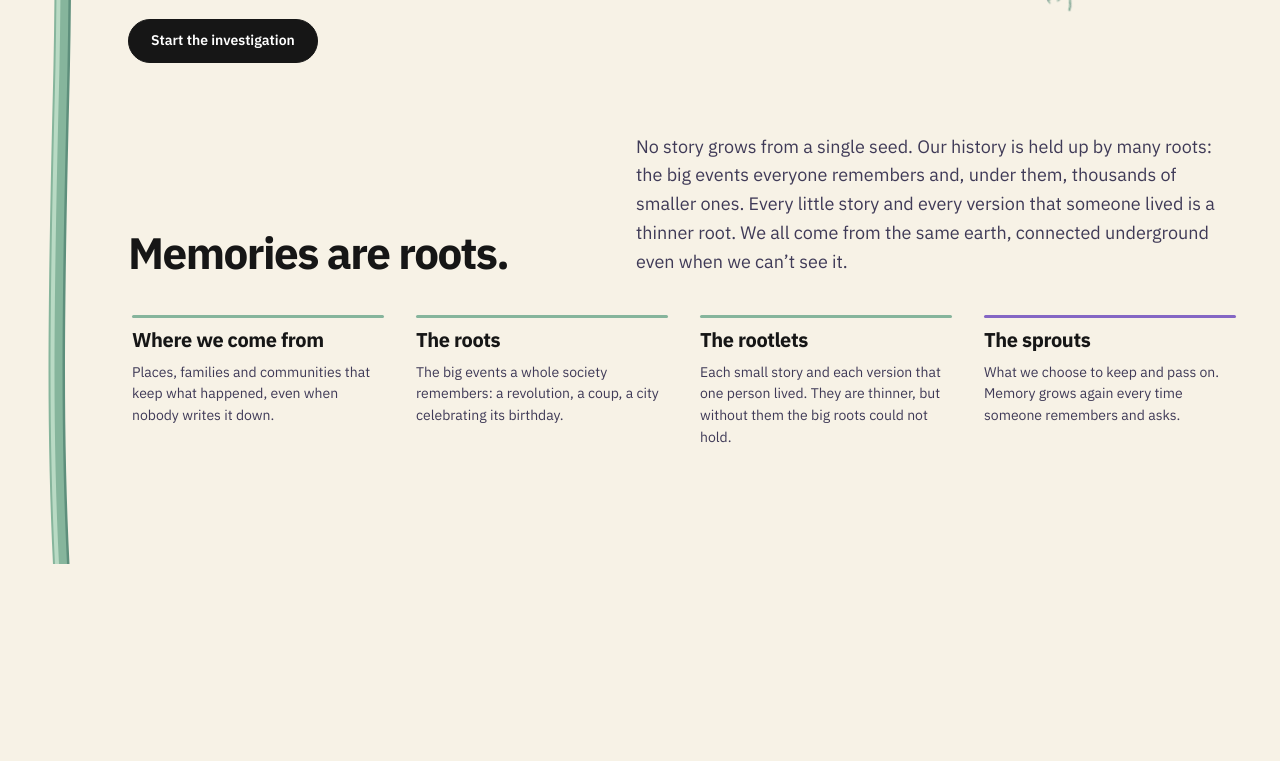
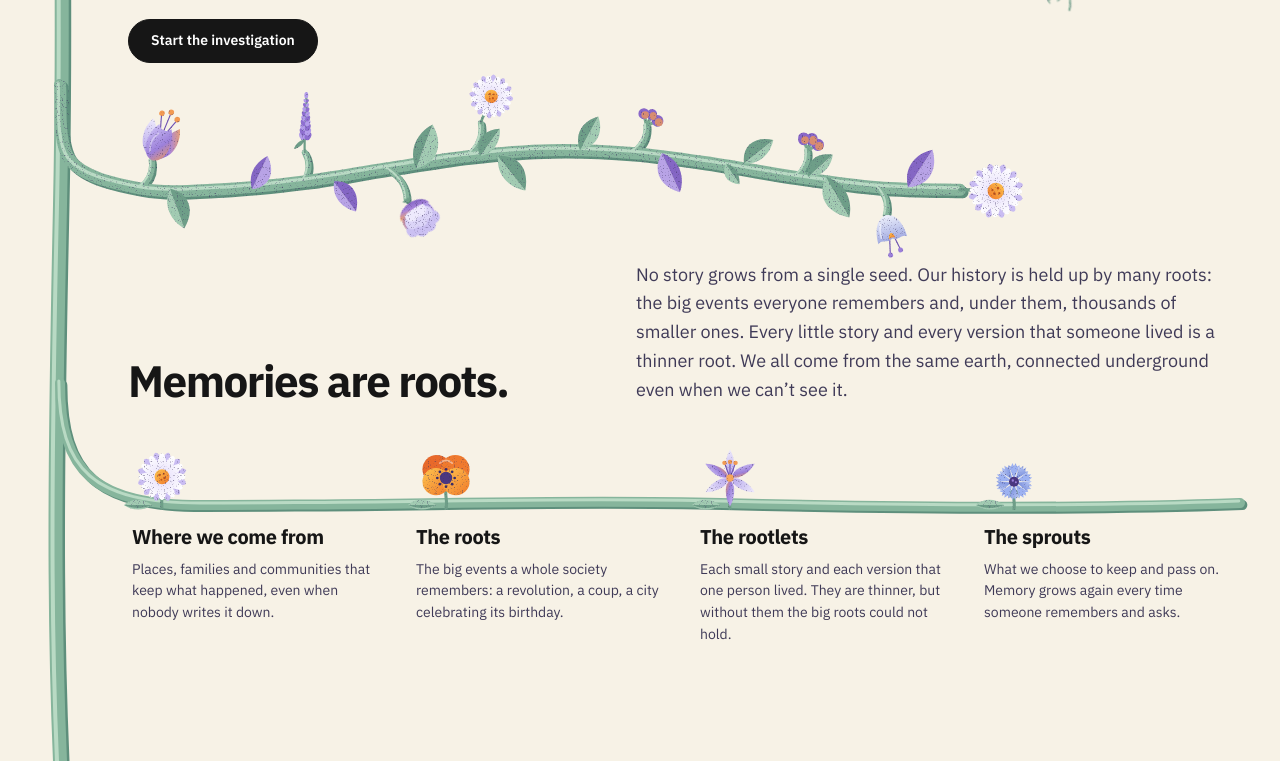
Before and after one commit to kath-woo/LabUX-UI, a plain HTML site: page pamyat/index.html in a window 1280 px wide. Shown: the part 698-1459 px from the top of the page. Before the commit the page ends 1262 px from the top, so only its background shows below. Drawn offline with Linux system fonts and the light colour scheme; a web font is replaced by a local one.

Commit message:
PAMYAT: inicio con guirnalda y enredadera de flores
Co-Authored-By: Claude Opus 5.5 <noreply@anthropic.com>
Claude-Session: https://claude.ai/code/session_01F5yHrKqC56RnYMo2tNMXre

```diff
--- a/pamyat/index.html
+++ b/pamyat/index.html
@@ -320,15 +320,48 @@ input[type=range]{accent-color:#6FA03C}
 </div>
 </div>
 
+<div class="garl" aria-hidden="true" style="height: 170px; margin-top: -20px; margin-bottom: -40px; overflow: visible"><svg viewBox="0 0 1200 170" style="height: 170px; overflow: visible">
+<g filter="url(#f-grain)">
+<g fill="none" stroke-linecap="round" stroke-linejoin="round">
+<path d="{{ig.s0}}" stroke="#5E8F7C" stroke-width="12" transform="translate(2.5 2.5)"></path>
+<path d="{{ig.s1}}" stroke="#5E8F7C" stroke-width="6" transform="translate(2 2)"></path>
+<path d="{{ig.s0}}" stroke="#86B59C" stroke-width="12"></path>
+<path d="{{ig.s1}}" stroke="#86B59C" stroke-width="6"></path>
+<path d="{{ig.s2}}" stroke="#7AAA91" stroke-width="3.2"></path>
+<path d="{{ig.s0}}" stroke="#B9DAC4" stroke-width="3.2" transform="translate(-2 -2)"></path>
+<path d="{{ig.s1}}" stroke="#B9DAC4" stroke-width="2" transform="translate(-1.5 -1.5)"></path>
+</g>
+<path d="{{ig.la}}" fill="#A2CBB2"></path><path d="{{ig.lb}}" fill="#6E9E88"></path>
+<path d="{{ig.pa}}" fill="#B8A3E6"></path><path d="{{ig.pb}}" fill="#8466C4"></path>
+<path d="{{ig.be}}" fill="#8A67C9"></path><path d="{{ig.bh}}" fill="#F29A55" opacity="0.75"></path>
+<use href="{{ig.f0.href}}" transform="{{ig.f0.tf}}" opacity="{{ig.f0.op}}"></use>
+<use href="{{ig.f1.href}}" transform="{{ig.f1.tf}}" opacity="{{ig.f1.op}}"></use>
+<use href="{{ig.f2.href}}" transform="{{ig.f2.tf}}" opacity="{{ig.f2.op}}"></use>
+<use href="{{ig.f3.href}}" transform="{{ig.f3.tf}}" opacity="{{ig.f3.op}}"></use>
+<use href="{{ig.f4.href}}" transform="{{ig.f4.tf}}" opacity="{{ig.f4.op}}"></use>
+<use href="{{ig.f5.href}}" transform="{{ig.f5.tf}}" opacity="{{ig.f5.op}}"></use>
+<use href="{{ig.f6.href}}" transform="{{ig.f6.tf}}" opacity="{{ig.f6.op}}"></use>
+<use href="{{ig.f7.href}}" transform="{{ig.f7.tf}}" opacity="{{ig.f7.op}}"></use>
+<use href="{{ig.f8.href}}" transform="{{ig.f8.tf}}" opacity="{{ig.f8.op}}"></use>
+<use href="{{ig.f9.href}}" transform="{{ig.f9.tf}}" opacity="{{ig.f9.op}}"></use>
+<use href="{{ig.f10.href}}" transform="{{ig.f10.tf}}" opacity="{{ig.f10.op}}"></use>
+<use href="{{ig.f11.href}}" transform="{{ig.f11.tf}}" opacity="{{ig.f11.op}}"></use>
+</g>
+</svg></div>
 <div style="padding: 28px 0 4px; display: flex; flex-wrap: wrap; gap: 16px 48px; align-items: flex-end">
 <h2 style="flex: 1 1 300px; margin: 0; font-size: 44px; line-height: 1.05; font-weight: 700; letter-spacing: -0.035em">Memories are roots.</h2>
 <p style="flex: 1.4 1 380px; margin: 0; font-size: 18px; line-height: 1.6; color: #3F3A57">No story grows from a single seed. Our history is held up by many roots: the big events everyone remembers and, under them, thousands of smaller ones. Every little story and every version that someone lived is a thinner root. We all come from the same earth, connected underground even when we can’t see it.</p>
 </div>
-<div style="position: relative; margin-top: 8px">
+<div style="position: relative; margin-top: 16px">
+<svg aria-hidden="true" viewBox="0 0 1000 80" preserveAspectRatio="none" style="position: absolute; left: -68px; top: 0; width: calc(100% + 68px); height: 80px; pointer-events: none; overflow: visible">
+<path d="M0 -60 C0 30 30 62 120 62 C300 62 420 56 560 60 S 860 66 1000 60" fill="none" stroke="#5E8F7C" stroke-width="10" stroke-linecap="round" vector-effect="non-scaling-stroke" transform="translate(2 2)"></path>
+<path d="M0 -60 C0 30 30 62 120 62 C300 62 420 56 560 60 S 860 66 1000 60" fill="none" stroke="#86B59C" stroke-width="10" stroke-linecap="round" vector-effect="non-scaling-stroke"></path>
+<path d="M0 -60 C0 30 30 62 120 62 C300 62 420 56 560 60 S 860 66 1000 60" fill="none" stroke="#B9DAC4" stroke-width="3" stroke-linecap="round" vector-effect="non-scaling-stroke" transform="translate(-1 -2)"></path>
+</svg>
 <div style="position: relative; display: grid; grid-template-columns: repeat(auto-fit, minmax(230px, 1fr)); gap: 24px">
 <sc-for list="{{pillars}}" as="pl" hint-placeholder-count="4">
 <article style="padding: 8px 4px; display: flex; flex-direction: column; gap: 10px">
-<span aria-hidden="true" style="display: block; height: 3px; border-radius: 2px; background: {{pl.line}}"></span>
+<svg aria-hidden="true" viewBox="0 0 90 70" style="width: 90px; height: 70px; overflow: visible; margin: -6px 0 0 -10px"><g filter="url(#f-grain)"><path d="M30 60 C20 52 8 54 2 60 C10 66 22 66 30 60 Z" fill="#A2CBB2"></path><path d="M30 60 C20 60 10 60 2 60 C10 64 22 64 30 60 Z" fill="#6E9E88"></path><use href="{{pl.k}}" transform="translate(40 64) scale(0.62)"></use></g></svg>
 <h2 class="ptitle" style="margin: 0">{{pl.title}}</h2>
 <p style="margin: 0; font-size: 14px; line-height: 1.55; color: #3F3A57">{{pl.text}}</p>
 </article>
```
